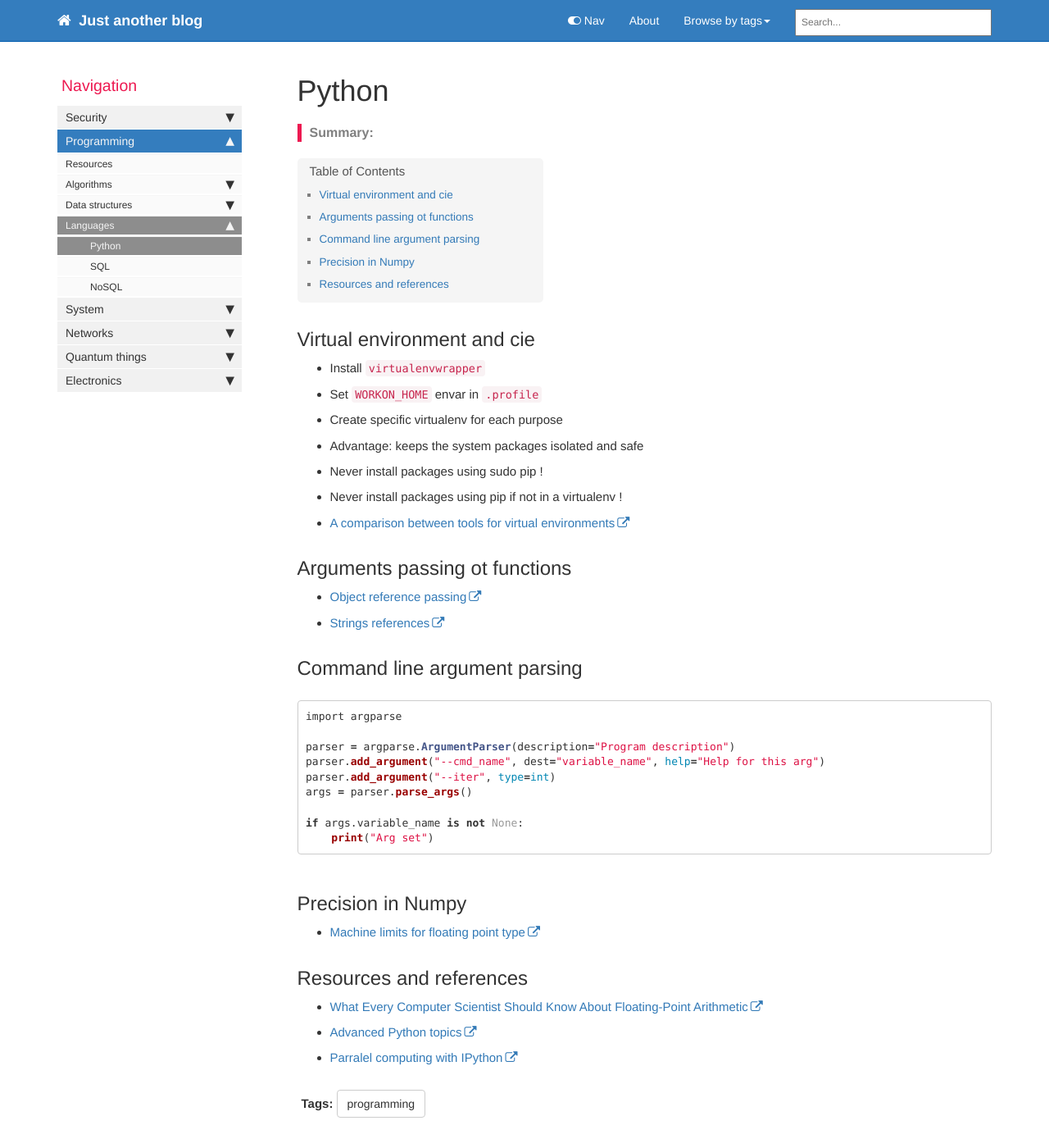
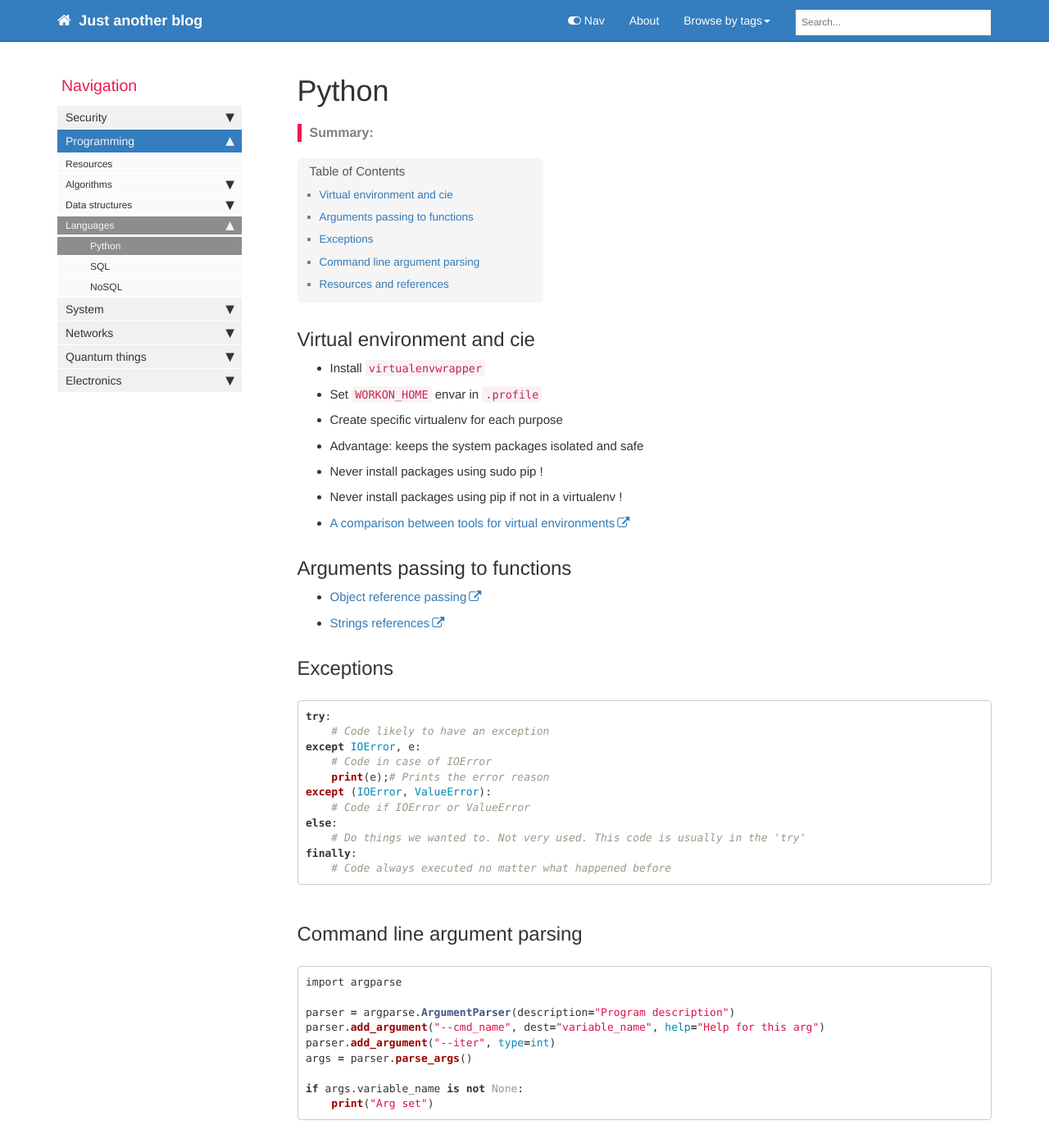
Before and after one commit to greglan/greglan.github.io, a Jekyll site: the page built from pages/programming/languages/python.md, in a window 1280 px wide and 1400 px high. Shown: the whole window at 82% size. Built offline with Jekyll 4.4.1, drawn with Linux system fonts in a browser that asks for light colours; nearby versions of some CDN libraries; comment, search, counter and statistics services are not loaded; some of the changed text lies outside the part shown.

````diff
--- a/pages/programming/languages/python.md
+++ b/pages/programming/languages/python.md
@@ -16,9 +16,25 @@ summary: ""
 * [A comparison between tools for virtual environments](https://stackoverflow.com/questions/41573587/what-is-the-difference-between-venv-pyvenv-pyenv-virtualenv-virtualenvwrappe)
 
 
-## Arguments passing ot functions
+## Arguments passing to functions
 * [Object reference passing](https://robertheaton.com/2014/02/09/pythons-pass-by-object-reference-as-explained-by-philip-k-dick/)
 * [Strings references](https://stackoverflow.com/questions/986006/how-do-i-pass-a-variable-by-reference)
+
+
+## Exceptions
+```python
+try:
+    # Code likely to have an exception
+except IOError, e:
+    # Code in case of IOError
+    print(e);# Prints the error reason
+except (IOError, ValueError):
+    # Code if IOError or ValueError
+else:
+    # Do things we wanted to. Not very used. This code is usually in the 'try'
+finally:
+    # Code always executed no matter what happened before
+```
 
 
 ## Command line argument parsing
@@ -34,12 +50,8 @@ if args.variable_name is not None:
     print("Arg set")
 ```
 
-
-## Precision in Numpy
-* [Machine limits for floating point type](https://docs.scipy.org/doc/numpy/reference/generated/numpy.finfo.html)
-
-
 ## Resources and references
+* [Machine limits for floating point type in Numpy](https://docs.scipy.org/doc/numpy/reference/generated/numpy.finfo.html)
 * [What Every Computer Scientist Should Know About Floating-Point Arithmetic](https://docs.oracle.com/cd/E19957-01/806-3568/ncg_goldberg.html)
 * [Advanced Python topics](http://sebastianraschka.com/Articles/2014_deep_python.html#else_clauses)
 * [Parralel computing with IPython](https://ipyparallel.readthedocs.io/en/latest/intro.html)
````
Also changed, not shown: _data/sidebars/home_sidebar.yml (+8 -0 lines), pages/programming/languages/nosql.md (+1 -0 lines), pages/security/forensics/file-formats.md (added, +31 -0 lines), pages/security/forensics/file-signatures.md (deleted, +0 -19 lines), pages/security/forensics/steganography.md (+1 -1 lines), pages/security/forensics/tools.md (+2 -3 lines), pages/security/security.md (+1 -0 lines).
